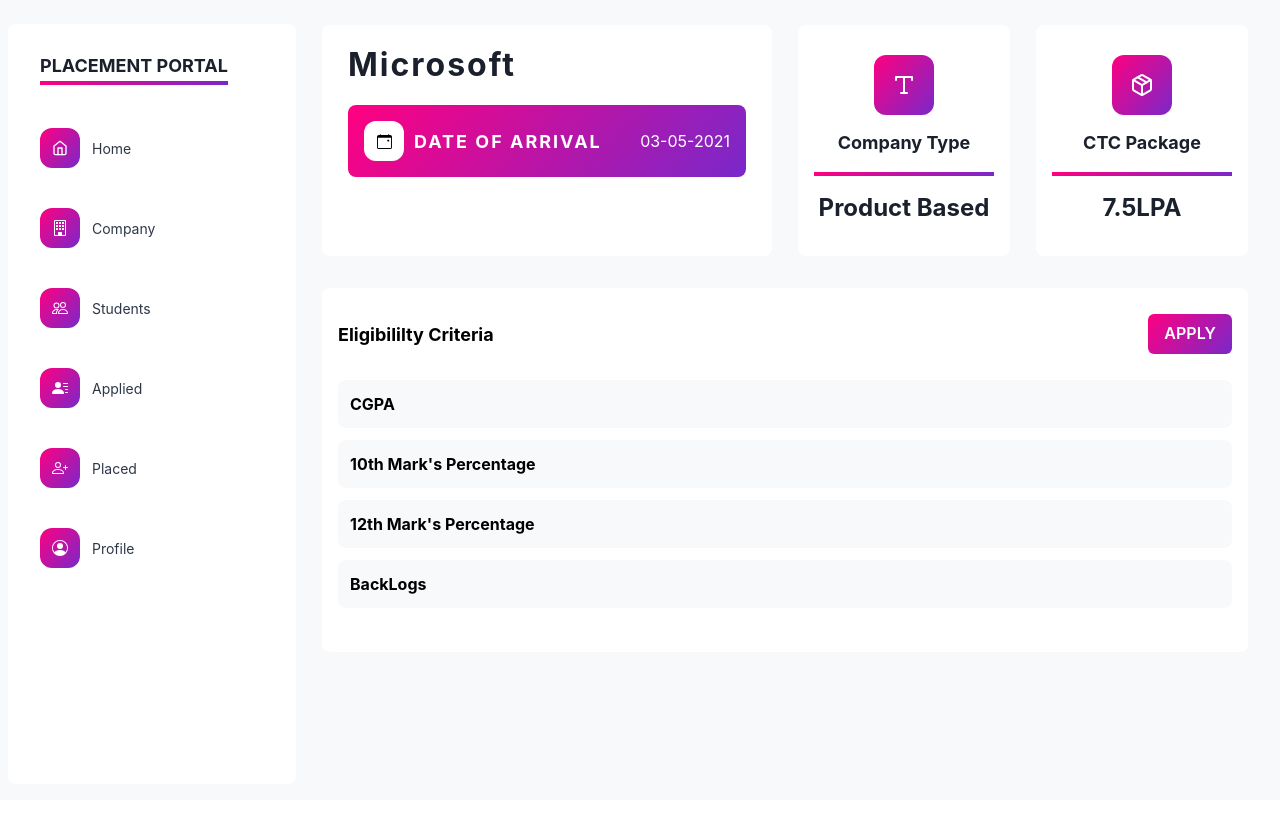
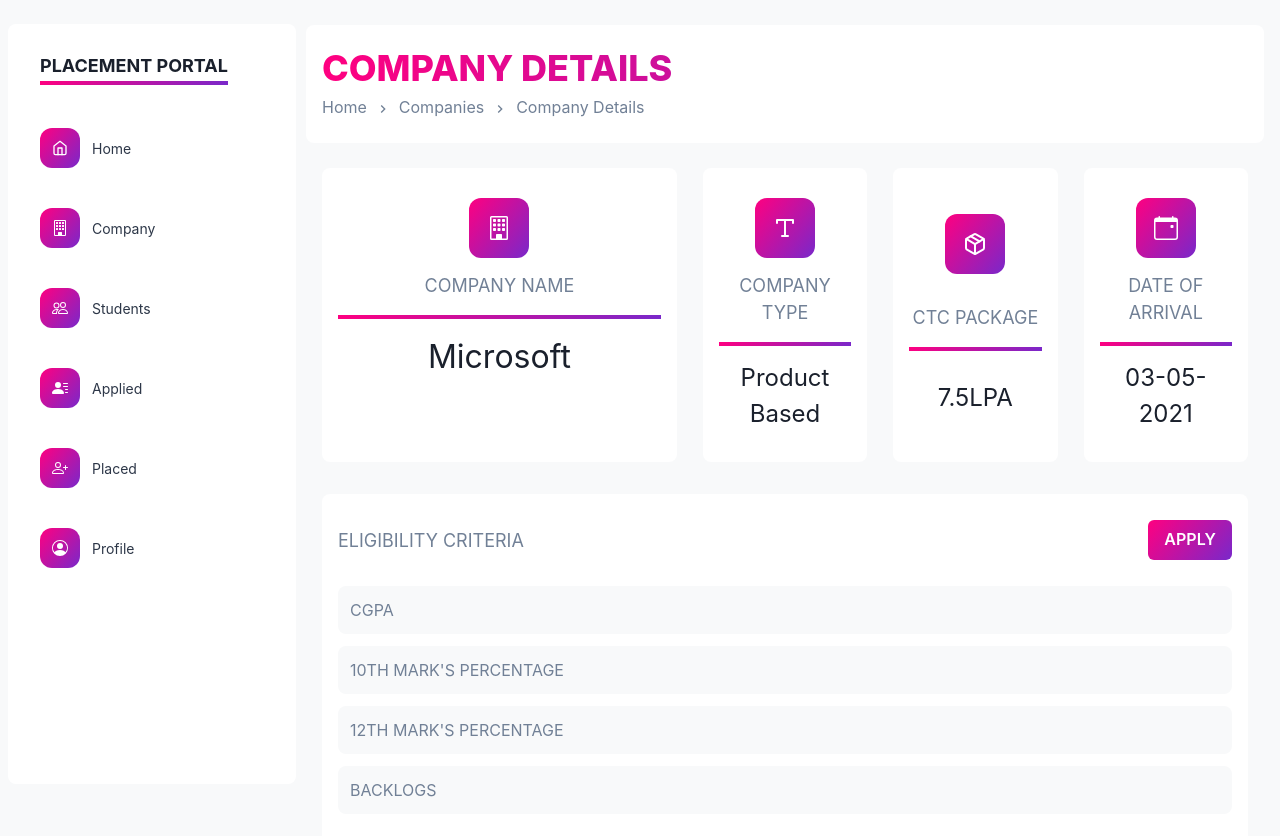
Before and after one commit to VarunSAthreya/placement-management, a Next.js app in the folder apps/web/: page /company/Microsoft in a window 1280 px wide. Shown: the top 836 px of the page. Before the commit the page ends 800 px from the top, so only its background shows below. Built offline with nearby package versions, Linux system fonts and the light colour scheme.

Commit message:
Redesigned Company Page

```diff
--- a/apps/web/components/Card/CompanyInfoCard.tsx
+++ b/apps/web/components/Card/CompanyInfoCard.tsx
@@ -3,7 +3,7 @@ import Separator from '../Separator/Separator';
 import IconBox from '../Icons/IconBox';
 import React from 'react';
 import { FiType, FiPackage } from 'react-icons/fi';
-import { BsCalendarEvent } from 'react-icons/bs';
+import { BsCalendarEvent, BsBuilding } from 'react-icons/bs';
 
 const CompanyInfoCard = ({ company }) => {
     const { name, date, type, ctc, cgpa, tenth, twelth, backlogs } = company;
@@ -13,7 +13,7 @@ const CompanyInfoCard = ({ company }) => {
                 templateColumns={{
                     sm: '1fr',
                     md: '1fr 1fr',
-                    xl: '1fr 1fr 1fr 1fr ',
+                    xl: '1fr 1fr 1fr 1fr 1fr',
                 }}
                 templateRows={{
                     sm: 'auto auto auto',
@@ -32,59 +32,40 @@ const CompanyInfoCard = ({ company }) => {
                     <Box h="100%" w="100%">
                         <Flex
                             direction="column"
-                            h="100%"
-                            p="0px 10px 20px 10px"
+                            align="center"
+                            justify="space-evenly"
                             w="100%"
+                            py="14px"
                         >
-                            <Box
-                                display={'flex'}
-                                flexDir={'column'}
-                                justifyContent={'space-between'}
-                            >
-                                <Text
-                                    fontSize="2rem"
-                                    letterSpacing="2px"
-                                    fontWeight="bold"
-                                    mb={4}
-                                >
-                                    {name}
-                                </Text>
-                                <Flex
-                                    justify={'space-between'}
-                                    align={'center'}
-                                    p={4}
-                                    color={'white'}
-                                    borderRadius={8}
+                            <IconBox
+                                as="Box"
+                                h={'60px'}
+                                w={'60px'}
                                 bg={
                                     'linear-gradient( 310deg, #7928CA 0%, #FF0080 100%)'
                                 }
                             >
-                                    <Flex align={'center'}>
-                                        <IconBox
-                                            as="Box"
-                                            h={'40px'}
-                                            w={'40px'}
-                                            marginRight="10px"
-                                            bg={'white'}
-                                        >
                                 <Icon
-                                                h={'15px'}
-                                                w={'15px'}
-                                                color="black"
-                                                as={BsCalendarEvent}
+                                    h={'24px'}
+                                    w={'24px'}
+                                    color="white"
+                                    as={BsBuilding}
                                 />
                             </IconBox>
-                                        <Text
-                                            fontSize="lg"
-                                            letterSpacing="2px"
-                                            fontWeight="bold"
+                            <Flex
+                                direction="column"
+                                m="14px"
+                                justify="center"
+                                textAlign="center"
+                                align="center"
+                                w="100%"
                             >
-                                            DATE OF ARRIVAL
+                                <Text fontSize="lg" color="gray.500" mb={4}>
+                                    COMPANY NAME
                                 </Text>
+                                <Separator />
                             </Flex>
-                                    <Text>{date}</Text>
-                                </Flex>
-                            </Box>
+                            <Text fontSize="2rem">{name}</Text>
                         </Flex>
                     </Box>
                 </Box>
@@ -126,14 +107,12 @@ const CompanyInfoCard = ({ company }) => {
                             align="center"
                             w="100%"
                         >
-                            <Text fontSize="lg" fontWeight="bold" mb={4}>
-                                Company Type
+                            <Text fontSize="lg" color="gray.500" mb={4}>
+                                COMPANY TYPE
                             </Text>
                             <Separator />
                         </Flex>
-                        <Text fontSize="1.5rem" fontWeight="bold">
-                            {type} Based
-                        </Text>
+                        <Text fontSize="1.5rem">{type} Based</Text>
                     </Flex>
                 </Box>
                 <Box
@@ -174,14 +153,58 @@ const CompanyInfoCard = ({ company }) => {
                             align="center"
                             w="100%"
                         >
-                            <Text fontSize="lg" fontWeight="bold" mb={4}>
-                                CTC Package
+                            <Text fontSize="lg" color="gray.500" mb={4}>
+                                CTC PACKAGE
                             </Text>
                             <Separator />
                         </Flex>
-                        <Text fontSize="1.5rem" fontWeight="bold">
-                            {ctc}
+                        <Text fontSize="1.5rem">{ctc}</Text>
+                    </Flex>
+                </Box>
+                <Box
+                    p="16px"
+                    display="flex"
+                    align="center"
+                    justify="center"
+                    bg={'white'}
+                    borderRadius={8}
+                >
+                    <Flex
+                        direction="column"
+                        align="center"
+                        justify="space-evenly"
+                        w="100%"
+                        py="14px"
+                    >
+                        <IconBox
+                            as="Box"
+                            h={'60px'}
+                            w={'60px'}
+                            bg={
+                                'linear-gradient( 310deg, #7928CA 0%, #FF0080 100%)'
+                            }
+                        >
+                            <Icon
+                                h={'24px'}
+                                w={'24px'}
+                                color="white"
+                                as={BsCalendarEvent}
+                            />
+                        </IconBox>
+                        <Flex
+                            direction="column"
+                            m="14px"
+                            justify="center"
+                            textAlign="center"
+                            align="center"
+                            w="100%"
+                        >
+                            <Text fontSize="lg" mb={4} color="gray.500">
+                                DATE OF ARRIVAL
                             </Text>
+                            <Separator />
+                        </Flex>
+                        <Text fontSize="1.5rem">{date}</Text>
                     </Flex>
                 </Box>
             </Grid>
@@ -193,8 +216,8 @@ const CompanyInfoCard = ({ company }) => {
                         minHeight="60px"
                         w="100%"
                     >
-                        <Text fontSize="lg" color={'black'} fontWeight="bold">
-                            Eligibililty Criteria
+                        <Text fontSize="lg" color={'gray.500'}>
+                            ELIGIBILITY CRITERIA
                         </Text>
                         <Button
                             bg={
@@ -226,19 +249,10 @@ const CompanyInfoCard = ({ company }) => {
                             bg={'#f8f9fa'}
                             p={3}
                         >
-                            <Text
-                                fontSize="md"
-                                color={'black'}
-                                fontWeight="bold"
-                                me="10px"
-                            >
+                            <Text fontSize="md" color={'gray.500'} me="10px">
                                 CGPA
                             </Text>
-                            <Text
-                                fontSize="md"
-                                color="gray.500"
-                                fontWeight="400"
-                            >
+                            <Text fontSize="md" color="black" fontWeight="400">
                                 {cgpa}
                             </Text>
                         </Flex>
@@ -250,19 +264,10 @@ const CompanyInfoCard = ({ company }) => {
                             bg={'#f8f9fa'}
                             p={3}
                         >
-                            <Text
-                                fontSize="md"
-                                color={'black'}
-                                fontWeight="bold"
-                                me="10px"
-                            >
-                                10th Mark&apos;s Percentage
+                            <Text fontSize="md" color={'gray.500'} me="10px">
+                                10TH MARK&apos;S PERCENTAGE
                             </Text>
-                            <Text
-                                fontSize="md"
-                                color="gray.500"
-                                fontWeight="400"
-                            >
+                            <Text fontSize="md" color="black" fontWeight="400">
                                 {tenth}
                             </Text>
                         </Flex>
@@ -274,19 +279,10 @@ const CompanyInfoCard = ({ company }) => {
                             bg={'#f8f9fa'}
                             p={3}
                         >
-                            <Text
-                                fontSize="md"
-                                color={'black'}
-                                fontWeight="bold"
-                                me="10px"
-                            >
-                                12th Mark&apos;s Percentage
+                            <Text fontSize="md" color={'gray.500'} me="10px">
+                                12TH MARK&apos;S PERCENTAGE
                             </Text>
-                            <Text
-                                fontSize="md"
-                                color="gray.500"
-                                fontWeight="400"
-                            >
+                            <Text fontSize="md" color="black" fontWeight="400">
                                 {twelth}
                             </Text>
                         </Flex>
@@ -298,19 +294,10 @@ const CompanyInfoCard = ({ company }) => {
                             bg={'#f8f9fa'}
                             p={3}
                         >
-                            <Text
-                                fontSize="md"
-                                color={'black'}
-                                fontWeight="bold"
-                                me="10px"
-                            >
-                                BackLogs
+                            <Text fontSize="md" color={'gray.500'} me="10px">
+                                BACKLOGS
                             </Text>
-                            <Text
-                                fontSize="md"
-                                color="gray.500"
-                                fontWeight="400"
-                            >
+                            <Text fontSize="md" color="black" fontWeight="400">
                                 {backlogs}
                             </Text>
                         </Flex>
--- a/apps/web/components/Tables/CompanyTable.tsx
+++ b/apps/web/components/Tables/CompanyTable.tsx
@@ -26,6 +26,7 @@ const CompanyTable = ({ company }) => {
                 >
                     <Text
                         fontSize="md"
+                        textAlign={'center'}
                         color={textColor}
                         fontWeight="bold"
                         minWidth="100%"
--- a/apps/web/pages/company/[slug].tsx
+++ b/apps/web/pages/company/[slug].tsx
@@ -1,4 +1,12 @@
-import { Box, Flex } from '@chakra-ui/react';
+import {
+    Box,
+    Flex,
+    Breadcrumb,
+    BreadcrumbItem,
+    BreadcrumbLink,
+    Text,
+} from '@chakra-ui/react';
+import { ChevronRightIcon } from '@chakra-ui/icons';
 import { GetStaticPaths, GetStaticProps, PreviewData } from 'next';
 import { ParsedUrlQuery } from 'querystring';
 import SideBar from '../../components/Sidebar/Sidebar';
@@ -50,8 +58,78 @@ const companyDetails = ({ company }) => {
                 width={'100%'}
                 px={4}
             >
-                <Box px={4} borderRadius={8}>
-                    <CompanyInfoCard company={company} />
+                <Box mb="22px" overflowX={{ sm: 'scroll', xl: 'hidden' }}>
+                    <Box pb={'25px'}>
+                        <Flex
+                            direction="column"
+                            bg={'white'}
+                            p={4}
+                            borderRadius={8}
+                            pb="1.5rem"
+                        >
+                            <Text
+                                bgGradient="linear(to-l, #7928CA, #FF0080)"
+                                bgClip="text"
+                                fontSize="4xl"
+                                fontWeight="extrabold"
+                                textTransform={'uppercase'}
+                            >
+                                Company Details
+                            </Text>
+                            <Breadcrumb
+                                separator={
+                                    <ChevronRightIcon color="gray.500" />
+                                }
+                            >
+                                <BreadcrumbItem>
+                                    <BreadcrumbLink
+                                        href="/"
+                                        color="gray.500"
+                                        _hover={{
+                                            textDecoration: 'none',
+                                            color: '#FF0080',
+                                        }}
+                                        _focus={{ outline: 'none' }}
+                                        variant="no-hover"
+                                    >
+                                        Home
+                                    </BreadcrumbLink>
+                                </BreadcrumbItem>
+
+                                <BreadcrumbItem>
+                                    <BreadcrumbLink
+                                        href="/company"
+                                        color="gray.500"
+                                        _hover={{
+                                            textDecoration: 'none',
+                                            color: '#FF0080',
+                                        }}
+                                        _focus={{ outline: 'none' }}
+                                        variant="no-hover"
+                                    >
+                                        Companies
+                                    </BreadcrumbLink>
+                                </BreadcrumbItem>
+                                <BreadcrumbItem isCurrentPage>
+                                    <BreadcrumbLink
+                                        href="#"
+                                        color="gray.500"
+                                        _hover={{
+                                            textDecoration: 'none',
+                                            color: '#FF0080',
+                                        }}
+                                        _focus={{ outline: 'none' }}
+                                        variant="no-hover"
+                                    >
+                                        Company Details
+                                    </BreadcrumbLink>
+                                </BreadcrumbItem>
+                            </Breadcrumb>
+                        </Flex>
+                    </Box>
+                    <Box px={4} borderRadius={8}>
+                        <CompanyInfoCard company={company} />
+                    </Box>
                 </Box>
             </Flex>
         </Flex>
```
Also changed, not shown: apps/web/pages/company/index.tsx (+69 -21 lines). Lines whose indentation alone changed are shown as unchanged.
